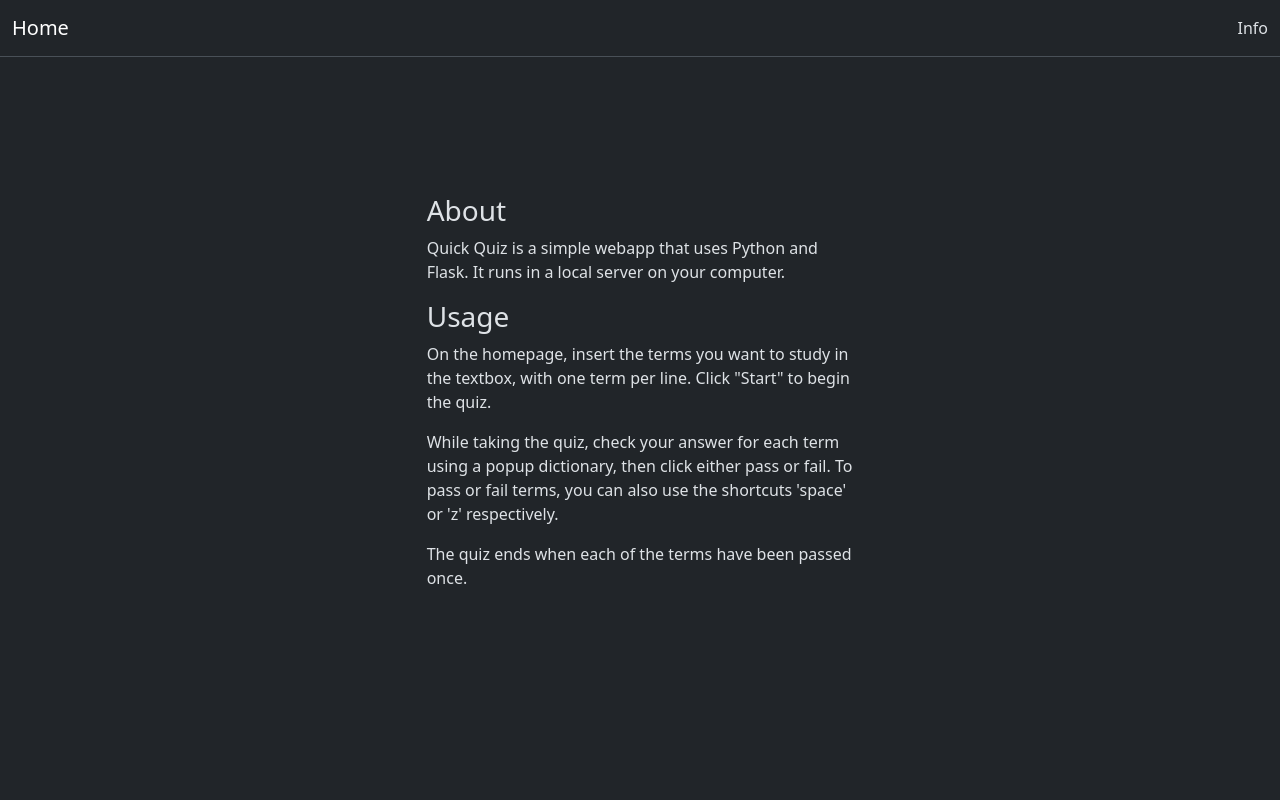
After one commit to tebby24/ciku, a Python web app: template src/tebbytools/quickquiz/templates/info.html in a window 1280 px wide. The commit adds this page. Run offline with Jinja, Linux system fonts and the light colour scheme; the template is opened without the code that fills it, so the values that code supplies are empty.

Commit message:
quickquiz update and added quickquiz to reamdme

```diff
--- a/src/tebbytools/quickquiz/quickquiz.py
+++ b/src/tebbytools/quickquiz/quickquiz.py
@@ -15,6 +15,10 @@ class QuickQuiz:
         def index():
             terms_string = "\n".join(self.input_terms)
             return render_template("index.html", terms_string=terms_string)
+
+        @self.app.route("/info")
+        def info():
+            return render_template("info.html")
 
         @self.app.route("/quiz", methods=["POST", "GET"])
         def quiz():
--- a/src/tebbytools/quickquiz/templates/congratulations.html
+++ b/src/tebbytools/quickquiz/templates/congratulations.html
@@ -1,4 +1,4 @@
-{% extends "templates/base.html" %} {% block title %}Index{% endblock %} {%block
+{% extends "templates/base.html" %} {% block title %}Congratulations{% endblock %} {%block
 content %}
 <div
     class="d-flex flex-column align-items-center justify-content-center"
--- /dev/null
+++ b/src/tebbytools/quickquiz/templates/info.html
@@ -0,0 +1,26 @@
+{% extends "templates/base.html" %} {% block title %}Info{% endblock %} {%block
+content %}
+<div
+    class="d-flex flex-column align-items-center justify-content-center"
+    style="height: 100vh"
+>
+    <div class="col-md-4">
+        <h3>About</h3>
+        <p>
+            Quick Quiz is a simple webapp that uses Python and Flask. It runs in
+            a local server on your computer.
+        </p>
+        <h3>Usage</h3>
+        <p>
+            On the homepage, insert the terms you want to study in the textbox,
+            with one term per line. Click "Start" to begin the quiz.
+        </p>
+        <p>
+            While taking the quiz, check your answer for each term using a popup
+            dictionary, then click either pass or fail. To pass or fail terms,
+            you can also use the shortcuts 'space' or 'z' respectively.
+        </p>
+        <p>The quiz ends when each of the terms have been passed once.</p>
+    </div>
+</div>
+{% endblock %}
--- a/src/tebbytools/quickquiz/templates/templates/base.html
+++ b/src/tebbytools/quickquiz/templates/templates/base.html
@@ -17,6 +17,7 @@
         >
             <div class="container-fluid">
                 <a class="navbar-brand" href="/">Home</a>
+                <a class="nav-link" href="/info">Info</a>
             </div>
         </nav>
         {% block content %}{% endblock %}
```
Also changed, not shown: src/tebbytools/quickquiz/templates/quiz.html (+11 -0 lines), README.md.
